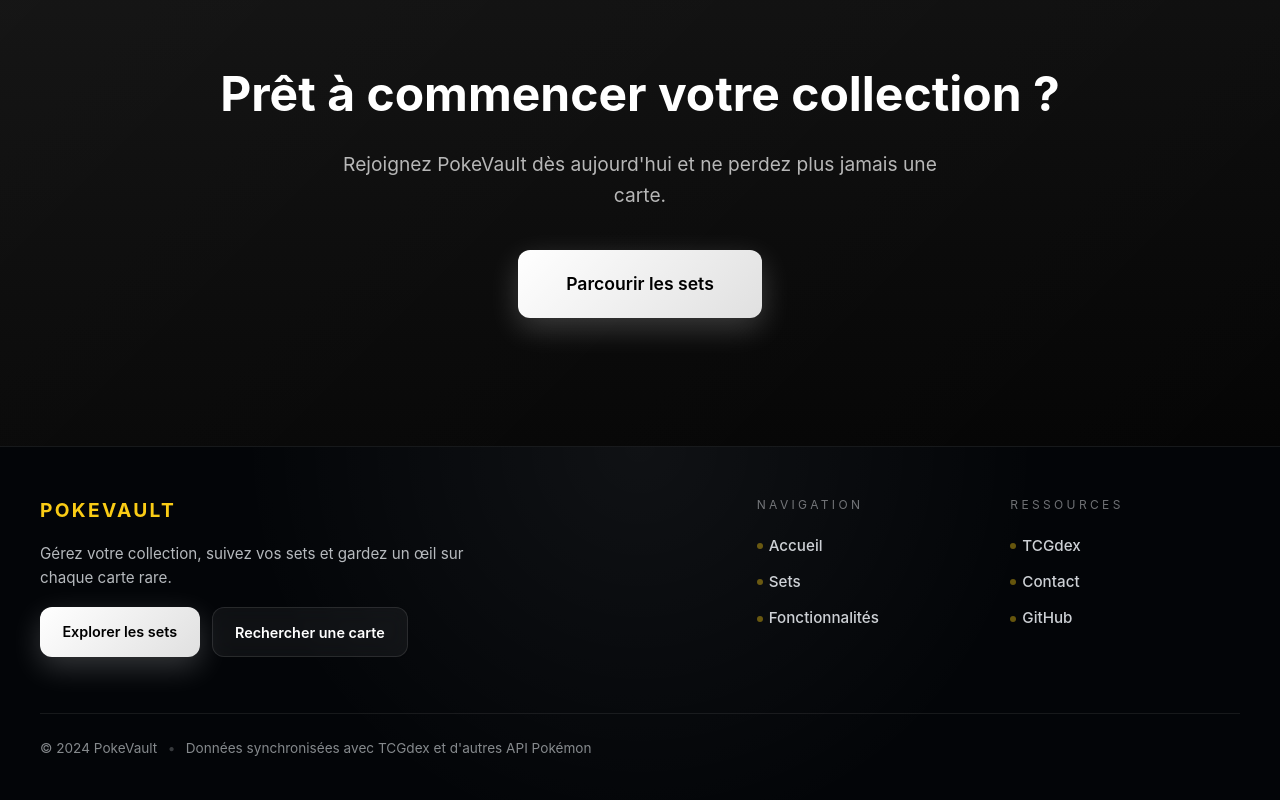
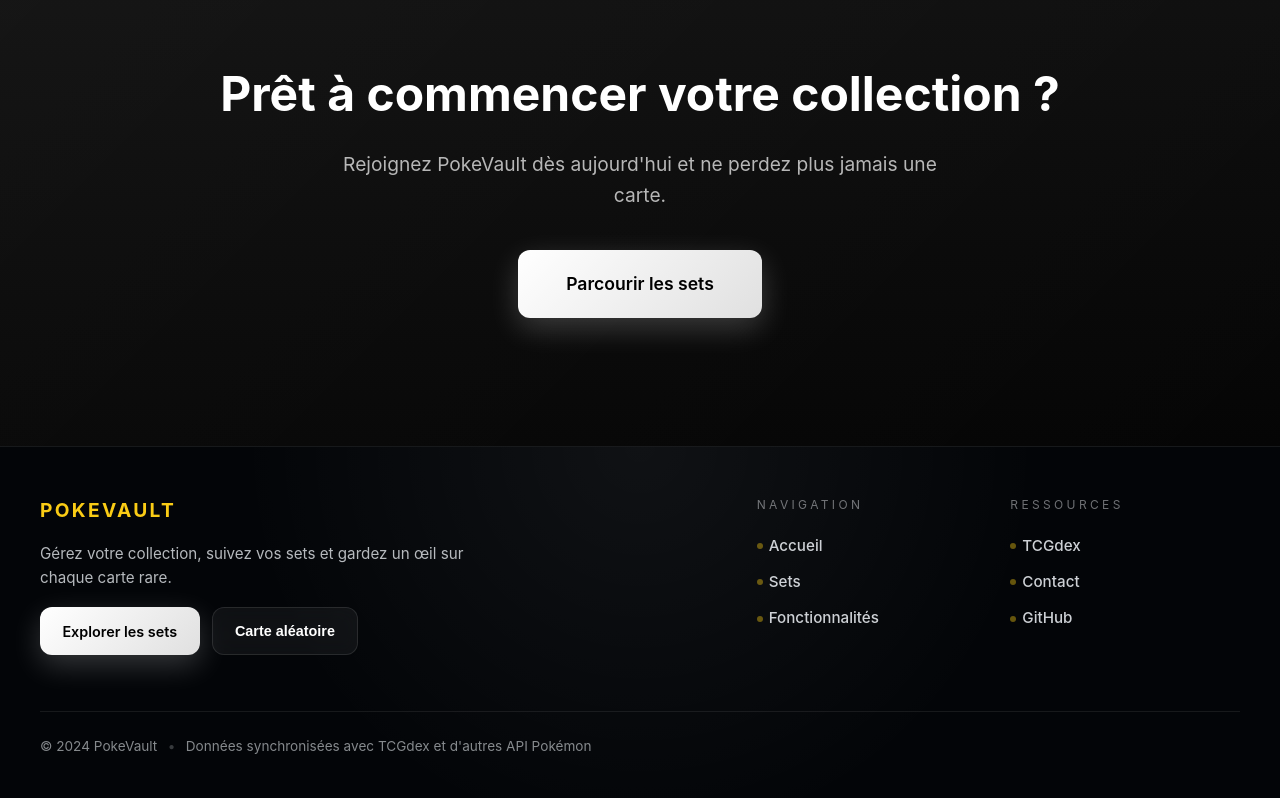
Before and after one commit to fortyup/pokevault, a Vue app in the folder frontend/: page / in a window 1280 px wide. Shown: the part 2067-2867 px from the top of the page. Built offline with nearby package versions, Linux system fonts and the light colour scheme; no server answers.

Commit message:
Add random card

```diff
--- a/frontend/src/components/Footer.vue
+++ b/frontend/src/components/Footer.vue
@@ -9,7 +9,14 @@
                 </p>
                 <div class="footer__actions">
                     <router-link to="/sets" class="btn btn-primary btn-small">Explorer les sets</router-link>
-                    <router-link to="/card/preview" class="btn btn-secondary btn-small">Rechercher une carte</router-link>
+                    <button
+                        type="button"
+                        class="btn btn-secondary btn-small"
+                        @click="showRandomCard"
+                        :disabled="randomCardLoading"
+                    >
+                        {{ randomCardLoading ? 'Chargement…' : 'Carte aléatoire' }}
+                    </button>
                 </div>
             </div>
 
@@ -38,9 +45,35 @@
 </template>
 
 <script setup>
-import { RouterLink } from 'vue-router'
+import { ref } from 'vue'
+import { RouterLink, useRouter } from 'vue-router'
+
+const API_BASE_URL = (import.meta.env?.VITE_API_URL || 'http://localhost:3000/api').replace(/\/$/, '')
 
 const currentYear = new Date().getFullYear()
+const router = useRouter()
+const randomCardLoading = ref(false)
+
+const showRandomCard = async () => {
+    if (randomCardLoading.value) return
+    randomCardLoading.value = true
+    try {
+        const response = await fetch(`${API_BASE_URL}/cards/random/card`)
+        if (!response.ok) {
+            throw new Error(`Statut ${response.status}`)
+        }
+        const payload = await response.json()
+        const cardId = payload?.data?.id
+        if (!cardId) {
+            throw new Error('Réponse carte aléatoire invalide')
+        }
+        router.push({ name: 'Card', params: { id: cardId } })
+    } catch (err) {
+        console.error('Impossible de charger une carte aléatoire :', err)
+    } finally {
+        randomCardLoading.value = false
+    }
+}
 </script>
 
 <style scoped>
```
